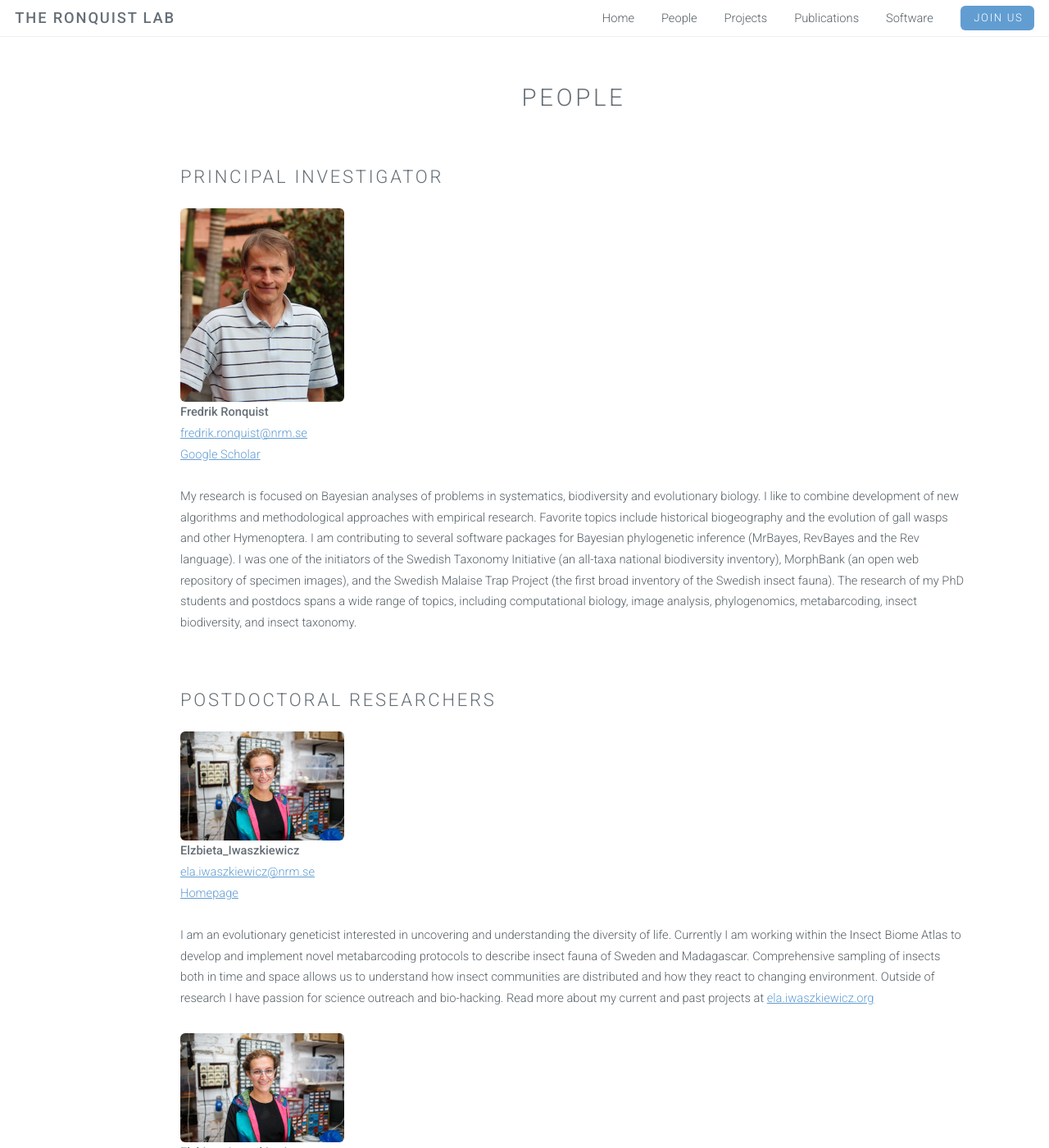
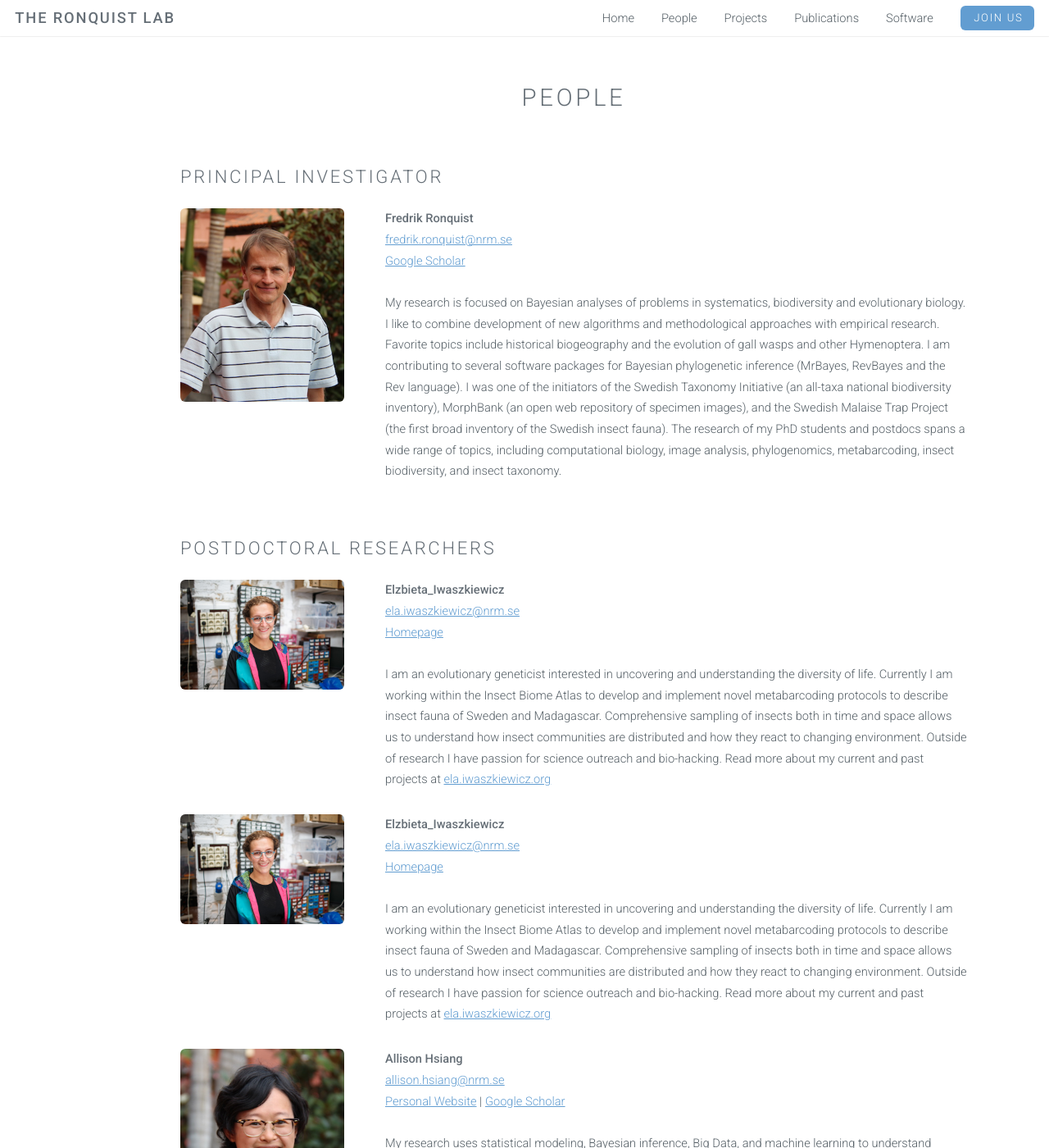
Before and after one commit to ronquistlab/ronquistlab.github.io, a Jekyll site: the page built from people.html, in a window 1280 px wide and 1400 px high, scrolled down 446 px. Shown: the whole window at 82% size. Built offline with Jekyll 4.4.1, drawn with Linux system fonts in a browser that asks for light colours.

Commit message:
Revert to "Changed the image floating behaviour."
This reverts commit 441eef32ffb2e76481653f32027072e2d28e85cc.

```diff
--- a/css/style.css
+++ b/css/style.css
@@ -491,7 +491,7 @@
 		.image.portrait {
 			border-radius: 6px;
 			clear: both;
-			float: none;
+			float: left;
 			margin-right: 50px;
 			display: table-cell;
 			vertical-align: middle;
```
